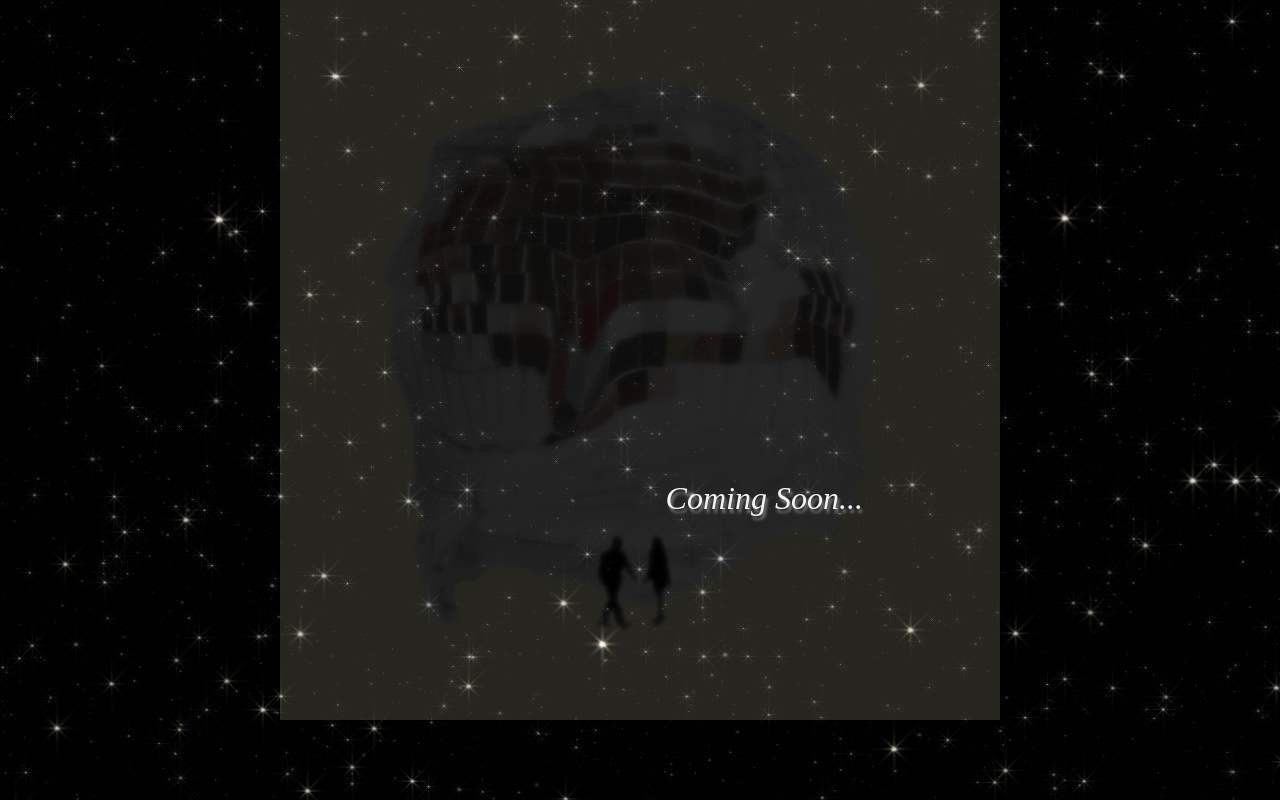
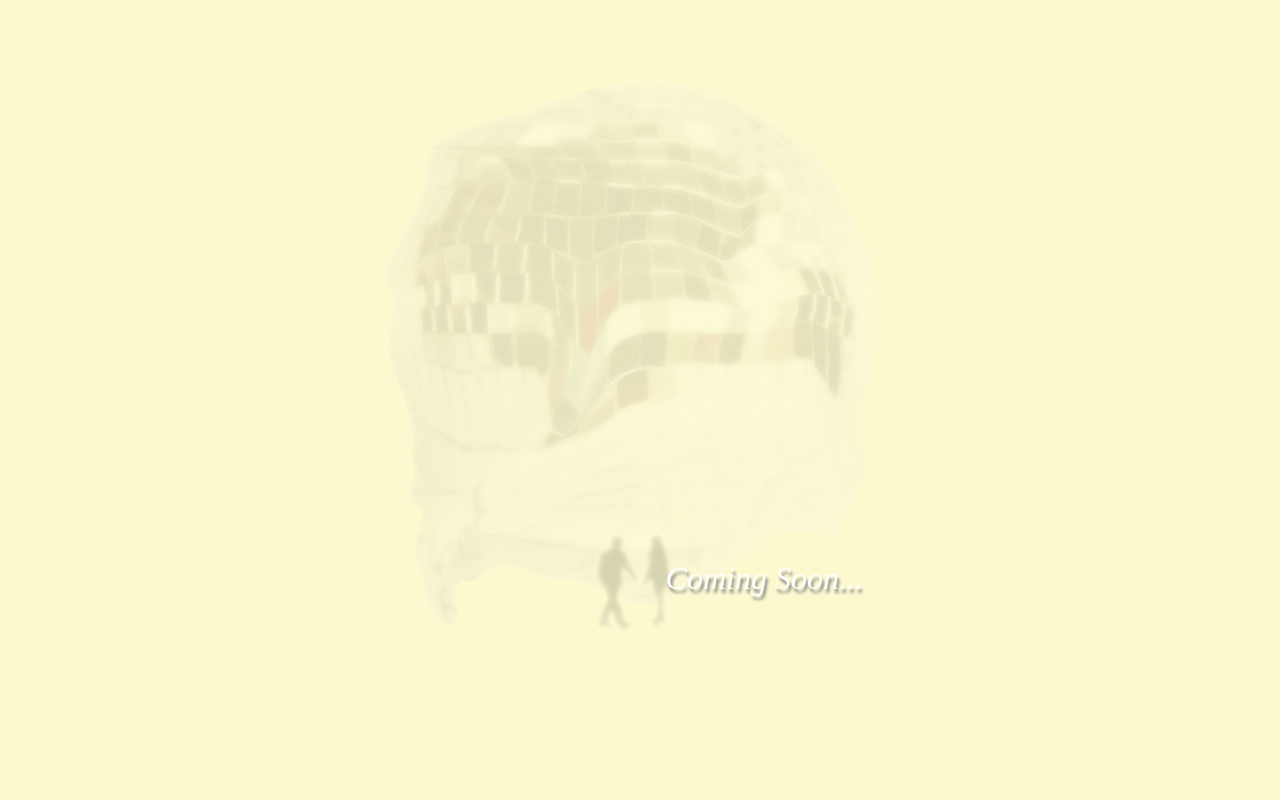
Before and after one commit to designsbysn8/post-moves, a website: page index.html in a window 1280 px wide. Drawn offline with Linux system fonts and the light colour scheme.

Commit message:
Update styles.css

```diff
--- a/styles/styles.css
+++ b/styles/styles.css
@@ -1,6 +1,5 @@
 body {
   align-items: center;
-  background-image: url("../images/stars.jpg");
   text-align: center;
   cursor: url("basketball.cur"), auto;
   background-color: #FCF9CE;
@@ -17,10 +16,11 @@ body {
 
 p {
   font-size: 2em;
+  font-color: black;
   margin: 0;
   opacity: .95;
   position: absolute;
-  top: 60%;
+  top: 70%;
   left: 52%;
   transition: all 0.5s;
   text-shadow: 2px 4px 3px grey;
```
